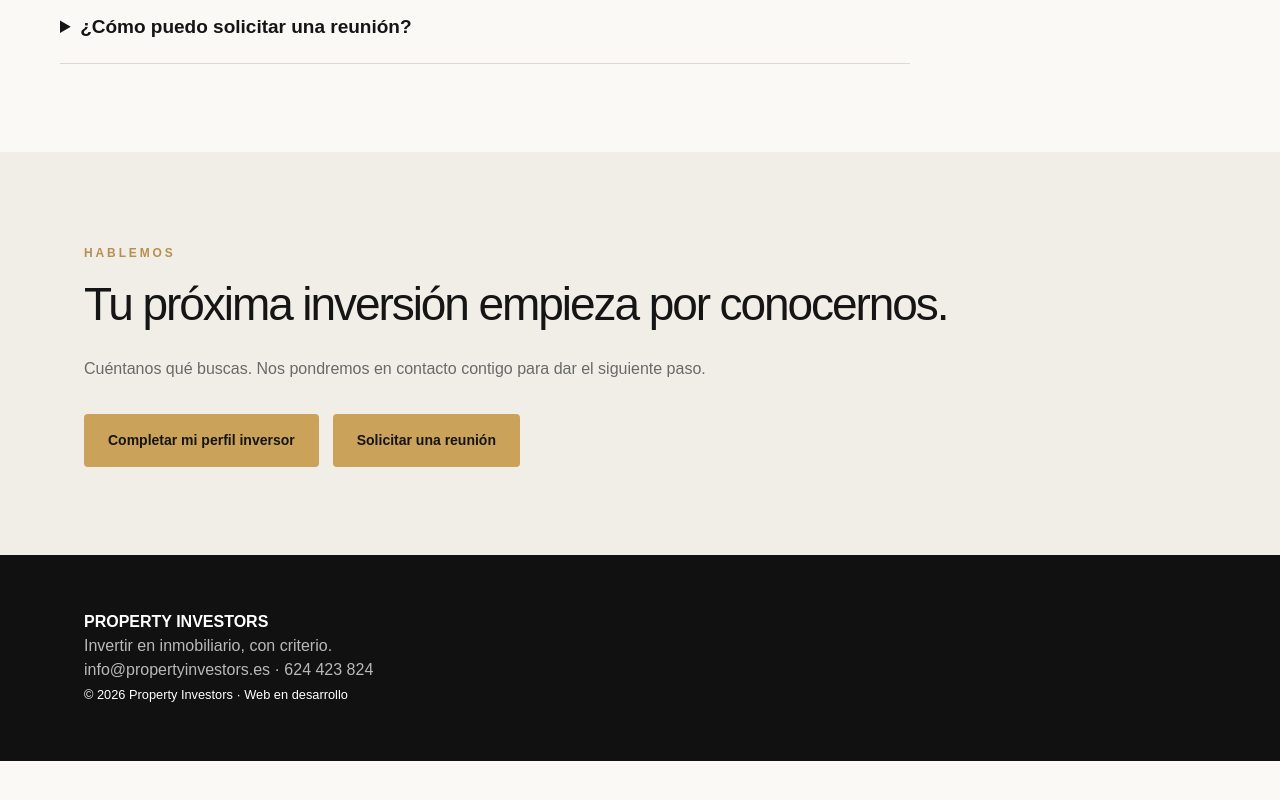
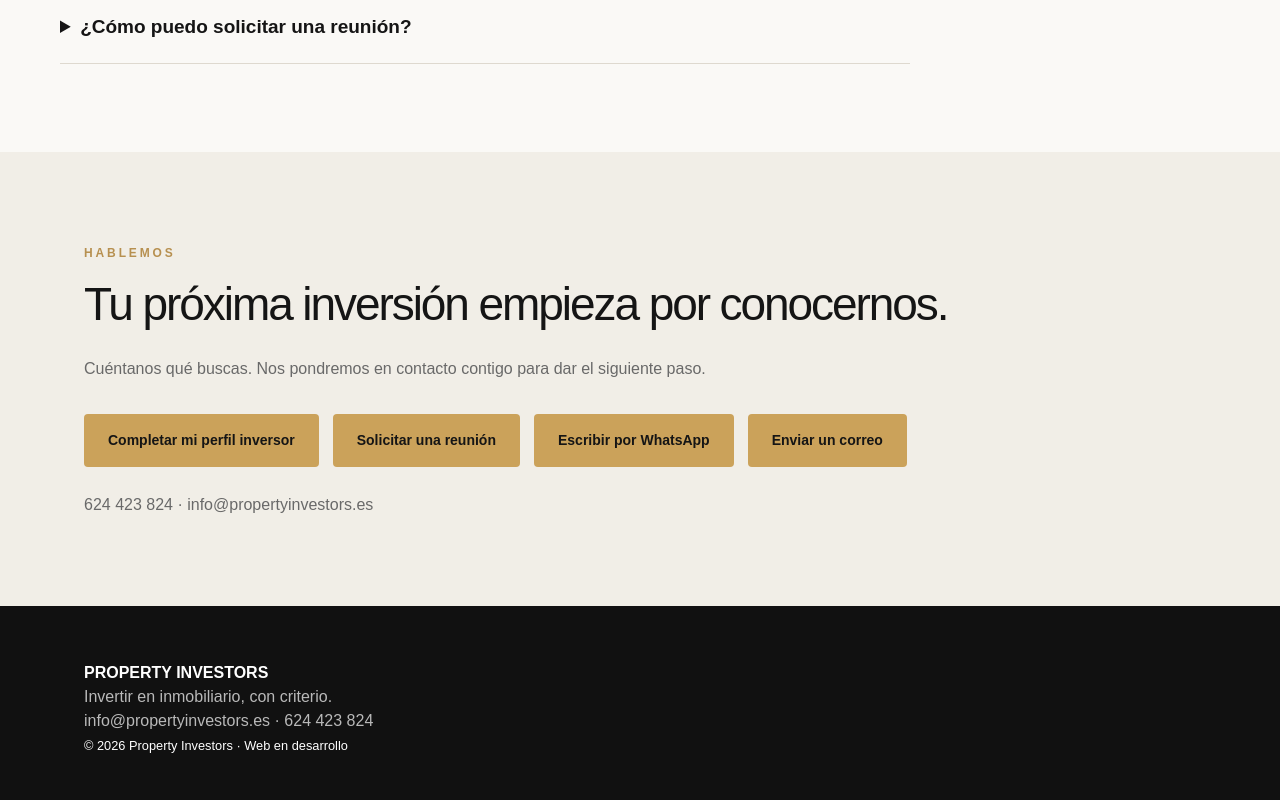
Before and after one commit to propertyinvestors42/property-investors-web, a Next.js app: page / in a window 1280 px wide. Shown: the part 4001-4801 px from the top of the page. Before the commit the page ends 4762 px from the top, so only its background shows below. Built offline with nearby package versions, Linux system fonts and the light colour scheme.

Commit message:
Add direct WhatsApp and email contact links to homepage

```diff
--- a/src/app/page.tsx
+++ b/src/app/page.tsx
@@ -50,6 +50,6 @@ export default function Home() {
         <details><summary>¿Cómo puedo solicitar una reunión?</summary><p className="muted">Puedes escribirnos por correo o WhatsApp para coordinar una reunión.</p><Link href="/contacto">Ver formas de contacto →</Link></details>
       </div>
     </section>
-    <section className="section subtle"><div className="wrap"><span className="kicker">Hablemos</span><h2>Tu próxima inversión empieza por conocernos.</h2><p className="muted">Cuéntanos qué buscas. Nos pondremos en contacto contigo para dar el siguiente paso.</p><div className="actions"><Link href="/inversores" className="button">Completar mi perfil inversor</Link><Link href="/contacto" className="button">Solicitar una reunión</Link></div></div></section>
+    <section className="section subtle"><div className="wrap"><span className="kicker">Hablemos</span><h2>Tu próxima inversión empieza por conocernos.</h2><p className="muted">Cuéntanos qué buscas. Nos pondremos en contacto contigo para dar el siguiente paso.</p><div className="actions"><Link href="/inversores" className="button">Completar mi perfil inversor</Link><Link href="/contacto" className="button">Solicitar una reunión</Link><a href="https://wa.me/34624423824" className="button" target="_blank" rel="noopener noreferrer">Escribir por WhatsApp</a><a href="mailto:info@propertyinvestors.es" className="button">Enviar un correo</a></div><p className="muted" style={{marginTop:24}}><a href="tel:+34624423824">624 423 824</a> · <a href="mailto:info@propertyinvestors.es">info@propertyinvestors.es</a></p></div></section>
   </main>;
 }
```
